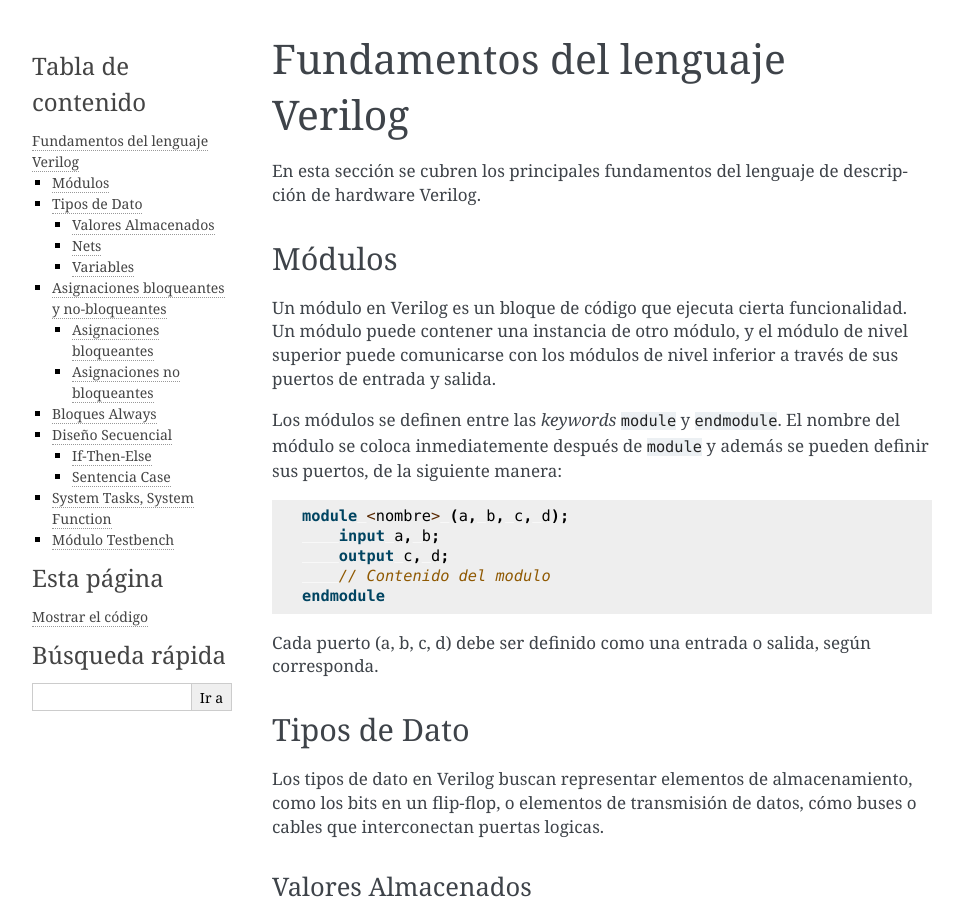
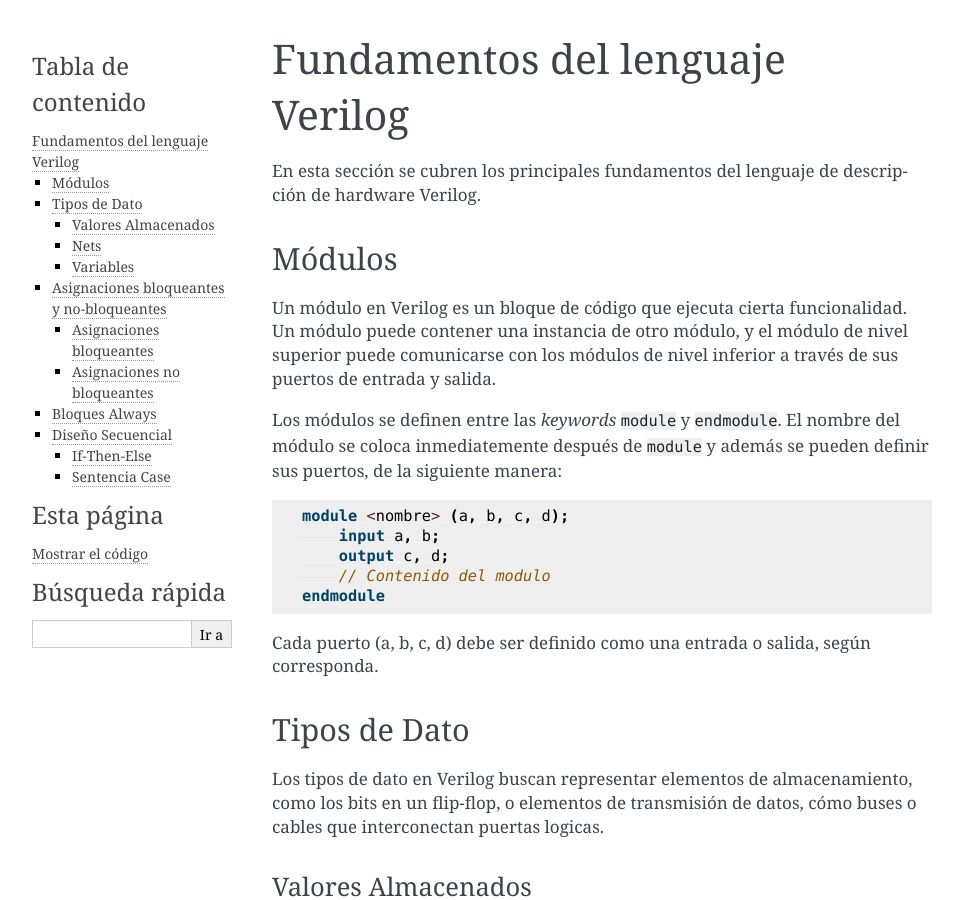
Before and after one commit to SirCharlesV01/iVerilog_guide, a Sphinx documentation site: the page built from docs/source/contents/fundamentos.rst, in a window 1280 px wide and 900 px high. Shown: the whole window, without its empty margins (148-1111 px from the left). Built offline with Sphinx 7.4.7, drawn with Linux system fonts in a browser that asks for light colours; some of the changed text lies outside the part shown.

Commit message:
Sección de fundamentos: falta detallar sobre el módulo testbench, y system function

```diff
--- a/docs/source/contents/fundamentos.rst
+++ b/docs/source/contents/fundamentos.rst
@@ -227,9 +227,3 @@ A continuación se presenta la implementación de un módulo multiplexor en Veri
             endcase
         end
     endmodule
-
-System Tasks, System Function
------------------------------
-
-Módulo Testbench
-----------------
```
